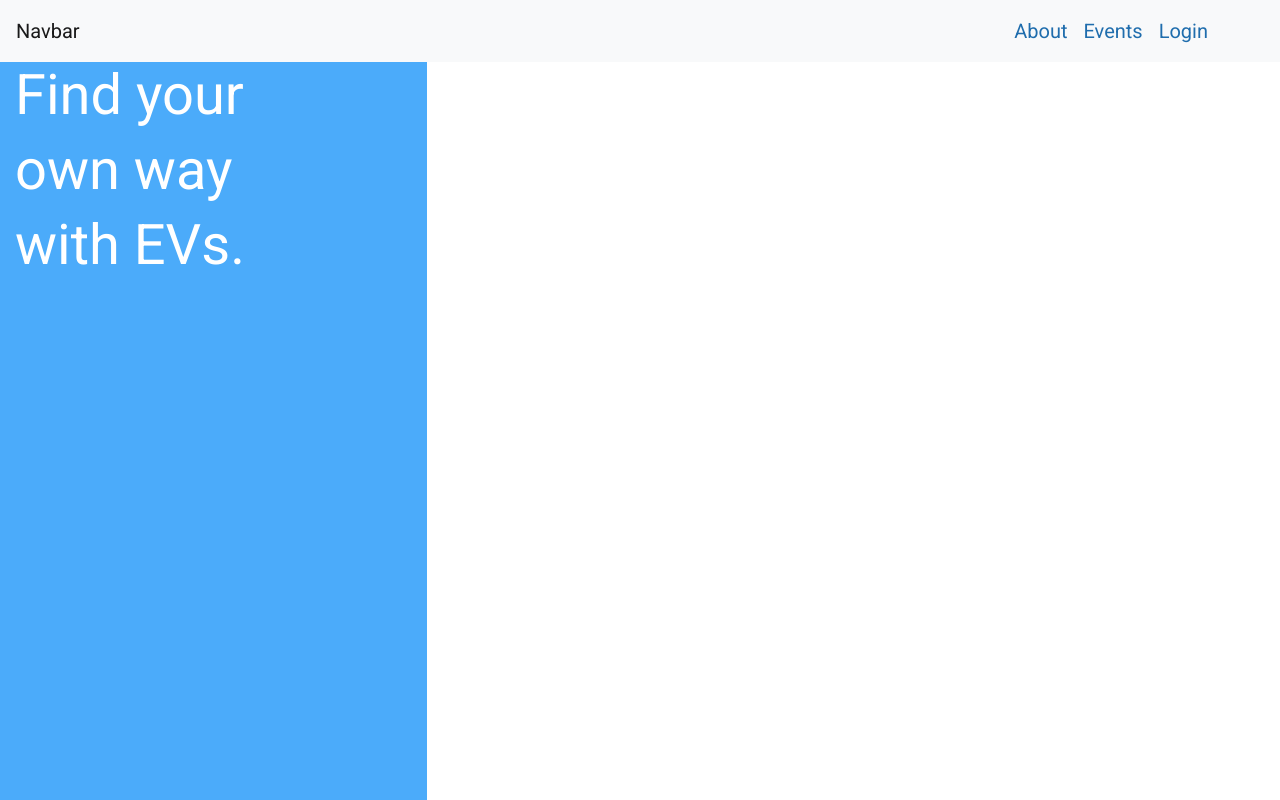
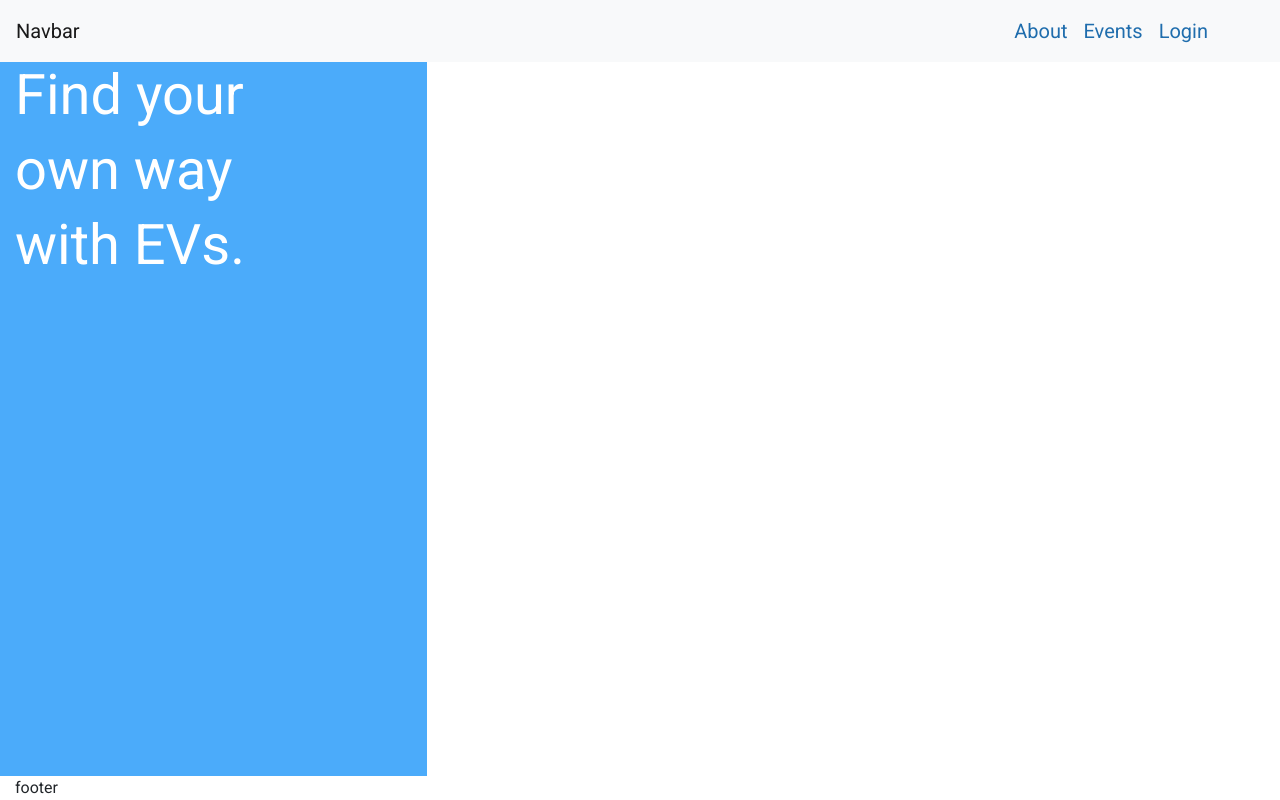
Before and after one commit to pisalore/EVs, a Django app: template templates/registration_layout.html in a window 1280 px wide. Run offline with Django 3.2, Linux system fonts and the light colour scheme; the template is opened without the code that fills it, so the values that code supplies are empty; some libraries are stand-ins or nearby versions.

Commit message:
registration footer

```diff
--- a/templates/registration_layout.html
+++ b/templates/registration_layout.html
@@ -20,8 +20,8 @@
             </ul>
         </div>
     </nav>
-    <div class="container-fluid h-100">
-        <div class="row justify-content-center h-100">
+    <div class="container-fluid d-flex flex-column" style="height: 100%">
+        <div class="row justify-content-center flex-fill">
             <div class="col-sm-8 col-md-4 " style="background-color: #4BABFA">
                 <div class="disclaimer py-2">Find your own way with EVs.</div>
             </div>
@@ -30,5 +30,9 @@
                 {% endblock %}
             </div>
         </div>
+        <div>
+            <span>footer</span>
+        </div>
     </div>
+
 {% endblock %}
```
